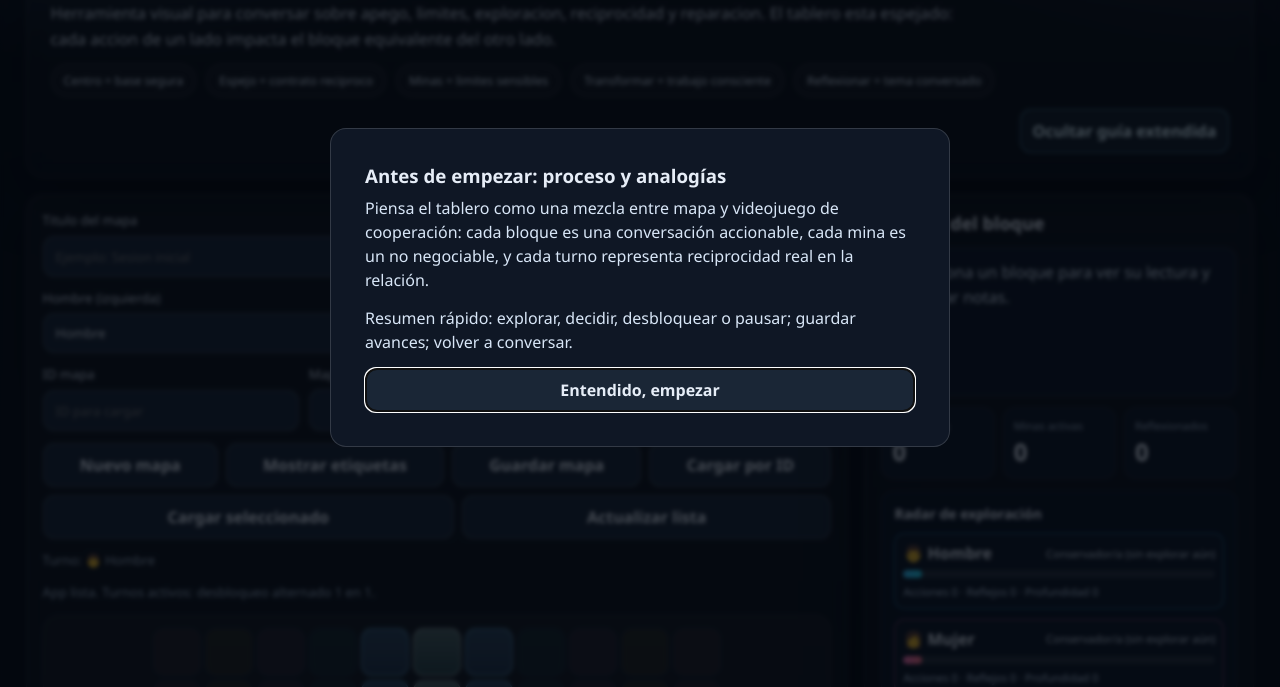
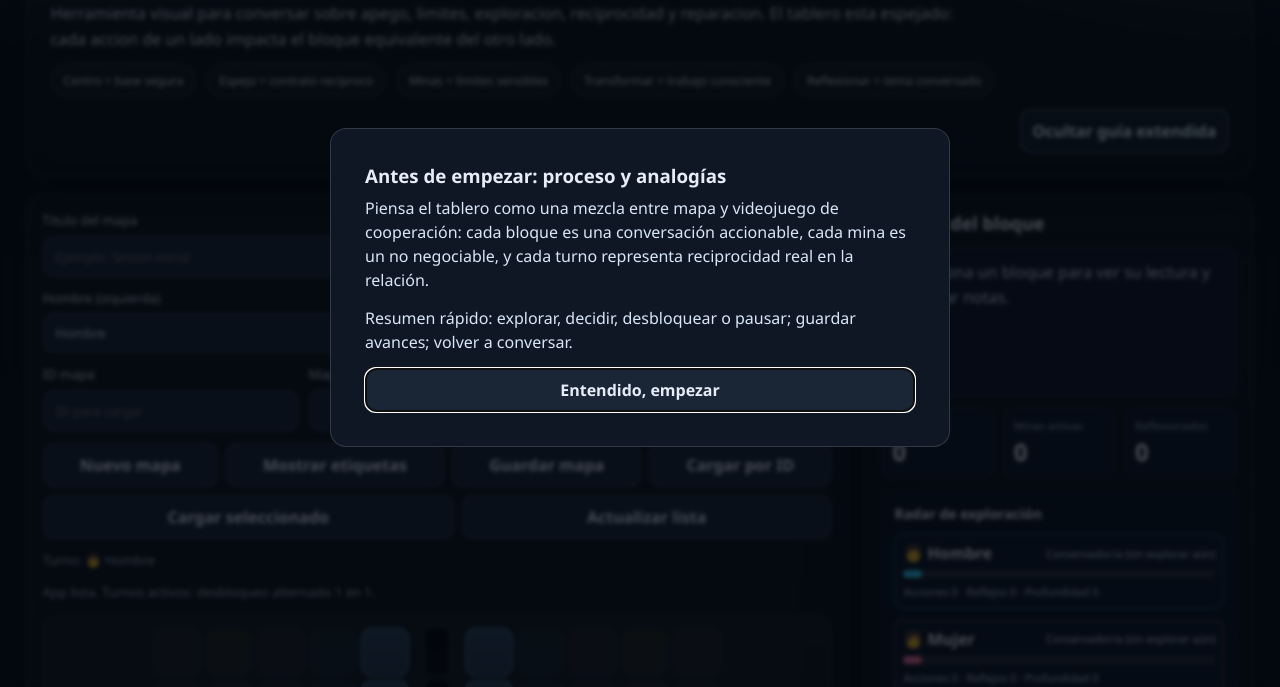
Before and after one commit to OBaruch/relationship-exploration-map, a website: page public/index.html in a window 1280 px wide. Shown: the part 113-800 px from the top of the page. Drawn offline with Linux system fonts and the light colour scheme; no server answers.

Commit message:
style: make center vertical blocks thinner and black

```diff
--- a/public/assets/styles.css
+++ b/public/assets/styles.css
@@ -322,9 +322,18 @@ button:hover {
 }
 
 .center {
-  background: linear-gradient(180deg, rgba(248, 250, 252, 0.23), rgba(248, 250, 252, 0.09));
-  border-color: rgba(255, 255, 255, 0.38);
-  color: #f6fbff;
+  width: calc(var(--cell-size) * 0.46);
+  min-width: calc(var(--cell-size) * 0.46);
+  justify-self: center;
+  border-radius: 8px;
+  background: linear-gradient(180deg, #040506, #0a0c10) !important;
+  border-color: rgba(2, 6, 12, 0.95);
+  color: #8fa2b8;
+}
+
+.center:hover {
+  transform: none;
+  border-color: rgba(15, 23, 42, 0.95);
 }
 
 .unlocked {
```
